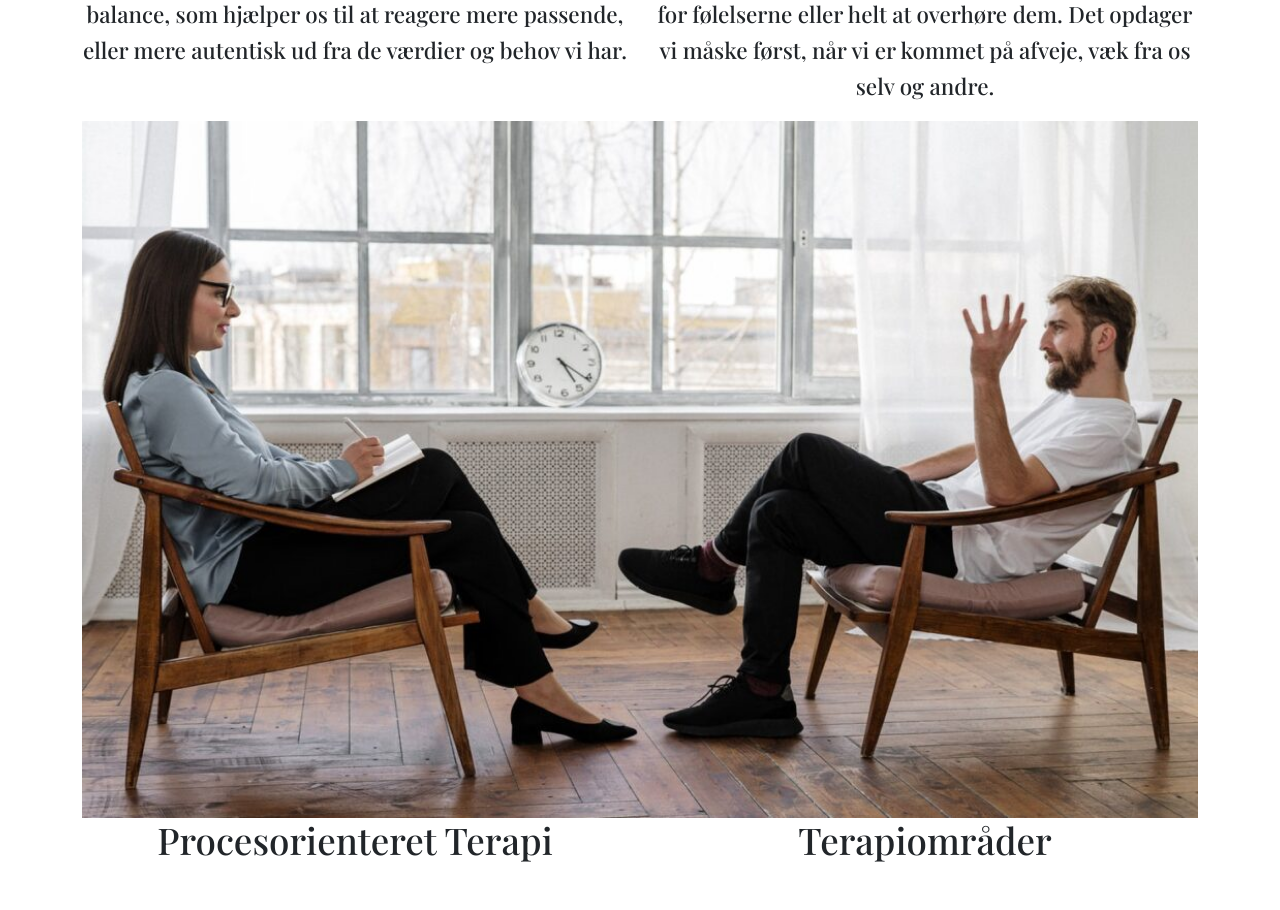
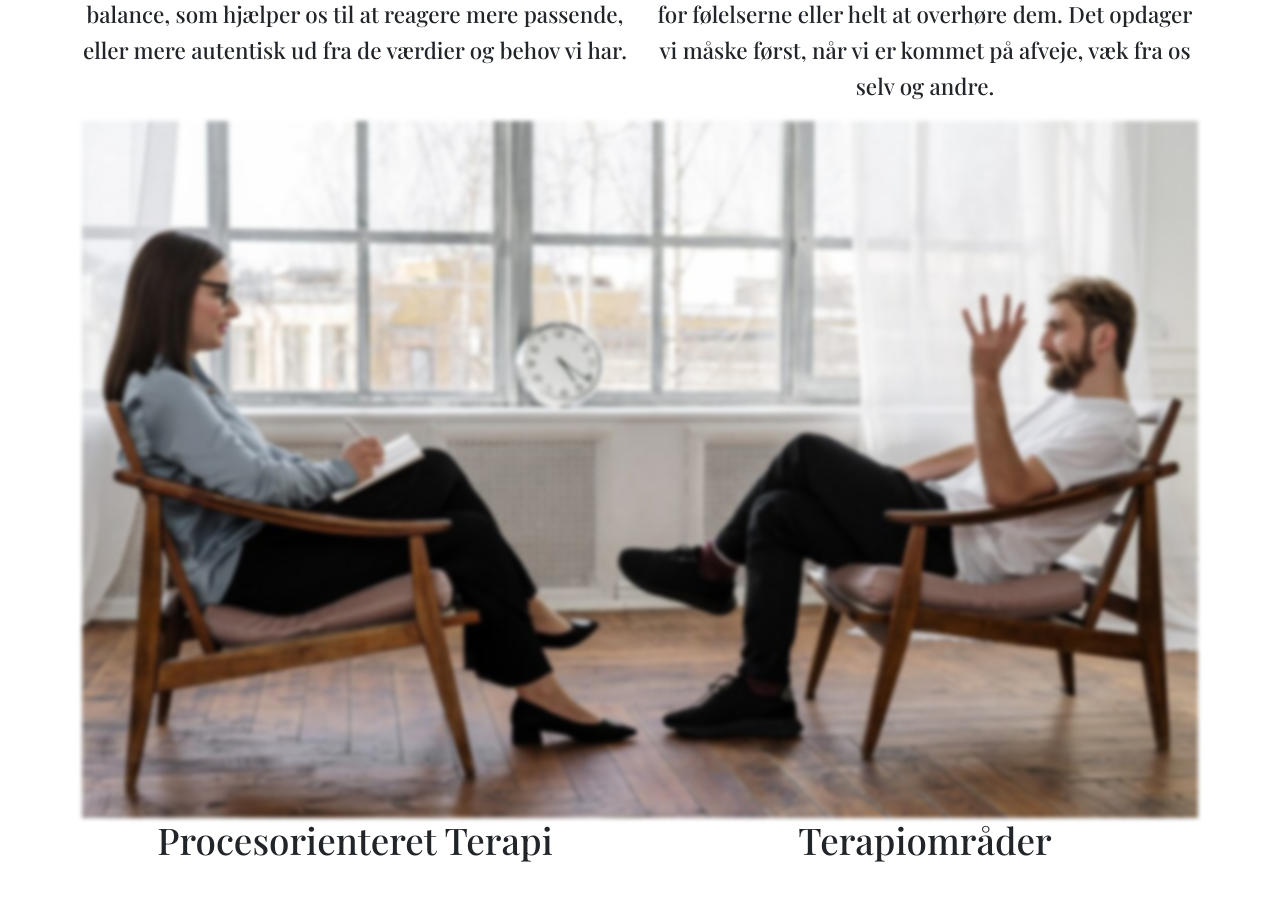
Before and after one commit to yoyohohoxd/schneider_terapi_part1, a Django app: page /eft/ in a window 1280 px wide. Shown: the part 705-1615 px from the top of the page. Run offline with Django 5.2, Linux system fonts and the light colour scheme.

Commit message:
Blur-effect add to eft side

```diff
--- a/schneider_terapi/site_layout/static/site_layout/styles.css
+++ b/schneider_terapi/site_layout/static/site_layout/styles.css
@@ -102,3 +102,7 @@ html * {
     font-size: calc(1rem + 0.5vw);
     margin-bottom: 2rem;
   }
+
+  .blur-effect {
+    filter: blur(2px);
+  }
--- a/schneider_terapi/site_layout/templates/site_layout/eft.html
+++ b/schneider_terapi/site_layout/templates/site_layout/eft.html
@@ -22,7 +22,7 @@
     </div>
 
     <div class="full-width-image">
-        <img src="{% static 'site_layout/images/EFTbillede.jpg' %}" class="img-fluid" alt="Beskrivende tekst" style="width: 100%; height: auto;">
+        <img src="{% static 'site_layout/images/EFTbillede.jpg' %}" class="img-fluid blur-effect" alt="Beskrivende tekst" style="width: 100%; height: auto;">
     </div>
 
     <div class="row">
```
